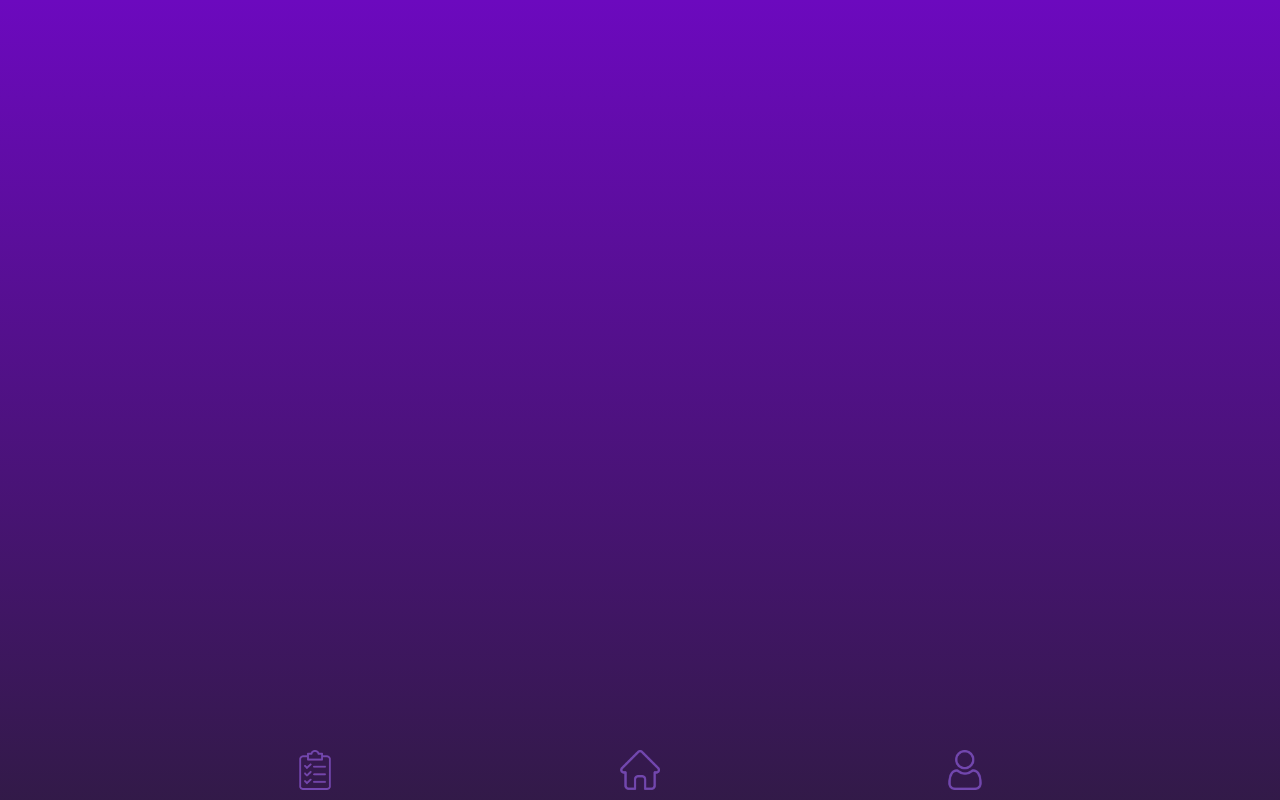
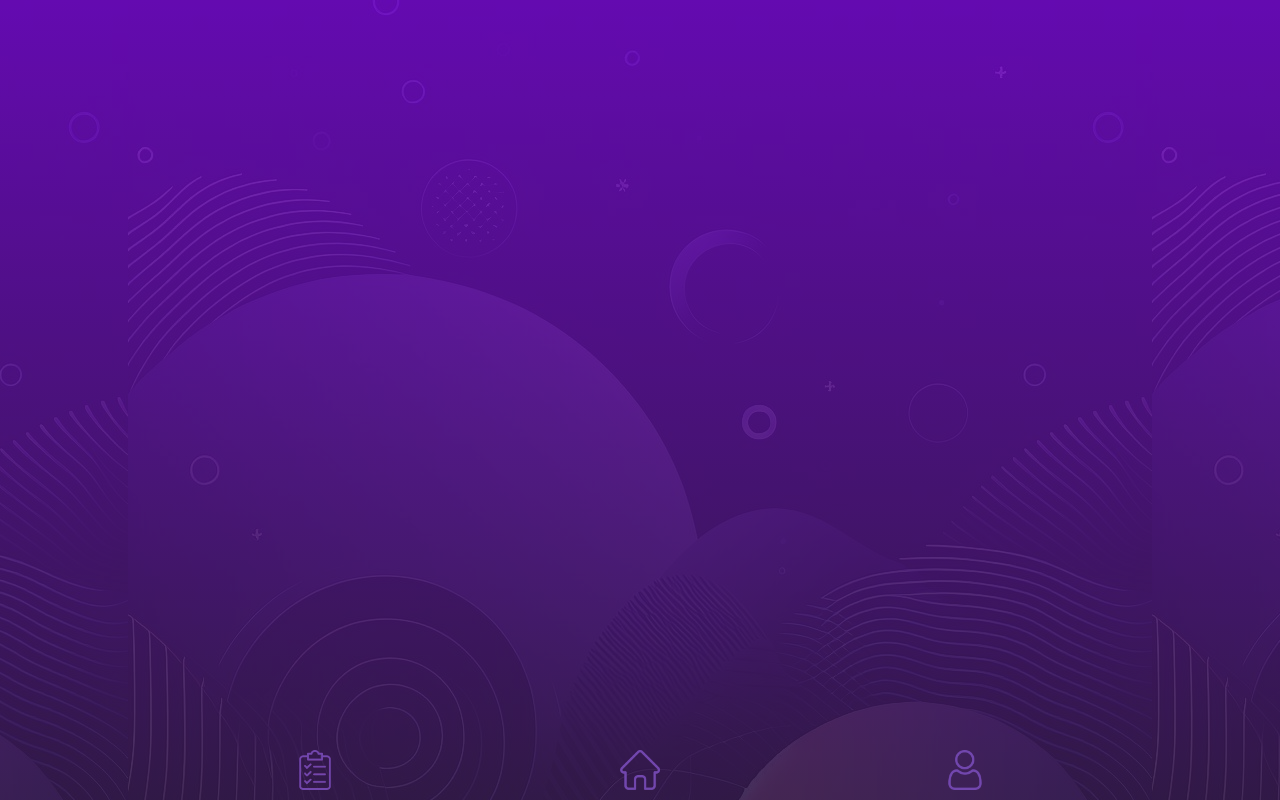
Before and after one commit to ThomasGorisseGit/TodoList, an Angular app in the folder frontend/todolist-app/: page / in a window 1280 px wide. Built offline with nearby package versions, Linux system fonts and the light colour scheme.

Commit message:
:100:  [frontend] Implémentation des styles globaux
Co-Authored-By: cramara <118884264+cramara@users.noreply.github.com>

```diff
--- a/frontend/todolist-app/src/index.html
+++ b/frontend/todolist-app/src/index.html
@@ -11,6 +11,7 @@
   <link href="https://fonts.googleapis.com/icon?family=Material+Icons" rel="stylesheet">
 </head>
 <body class="mat-typography">
+  <div class="wrapper"></div>
   <app-root></app-root>
 </body>
 </html>
--- a/frontend/todolist-app/src/styles.css
+++ b/frontend/todolist-app/src/styles.css
@@ -1,26 +1,99 @@
-@import url('https://fonts.googleapis.com/css2?family=Quicksand&display=swap');
-/* You can add global styles to this file, and also import other style files */
+@import url('https://fonts.googleapis.com/css2?family=Quicksand:wght@300;400;700&display=swap');/* You can add global styles to this file, and also import other style files */
 * {
   margin: 0;
   padding: 0;
   box-sizing: border-box;
+  z-index:10;
+
 }
 body{
+  color: #fff;
   margin: 0;
   padding: 0;
   border: 0;
   font-family: 'Quicksand', sans-serif;
-  background: linear-gradient(180deg, rgba(140, 0, 255, 0.682) 0%, rgba(66, 23, 102, 0.419) 100%), #271C33;
+  background: var(--background-color);
   height: 100vh;
+
   width: 100vw;
+}
+:root{
+  /* Colors : */
+  --background-color:linear-gradient(180deg, rgba(140, 0, 255, 0.682) 0%, rgba(66, 23, 102, 0.419) 100%), #271C33;
+  --highlight : #8D55DB;
+  --border : solid 2px var(--highlight);
 
 }
 app-root{
   height: 100%;
   width: 100%;
+  z-index:10;
 
   margin: 0;
   padding: 0;
   border: 0;
   display: block;
+  opacity: 1;
 }
+.wrapper{
+  background-position: 50%;
+  background-image: url('./assets/bgAssets/assets.jpg') ;
+  position: absolute;
+  top :0;
+  width: 100%;
+  height: 100%;
+  opacity: 0.1;
+  user-select: none;
+  pointer-events: none;
+  z-index:0;
+
+}
+
+input:-webkit-autofill,
+input:-webkit-autofill:hover,
+input:-webkit-autofill:focus,
+input:-webkit-autofill:active,
+input:-webkit-autofill::first-line{
+    -webkit-background-clip: text;
+    transition: background-color 5000s ease-in-out 0s;
+    box-shadow: none;
+}
+
+
+
+/*  Default styling  */
+.default_input{
+  width: 50%;
+  height: 70%;
+  background-color: transparent;
+  outline: none;
+  border: solid 2px var(--highlight);
+  border-radius: 10px;
+  padding: 5px;
+  font-size: 1.5em;
+
+}
+.default_label{
+  font-size: 2em;
+  height: 30%;
+  font-weight: lighter;
+  color: #fff;
+
+}
+.default_form-field{
+ display: flex;
+ flex-direction: column;
+ width: 100%;
+ height: 10vh;
+ align-items: center;
+}
+.default_button{
+  background-color: transparent;
+  border: var(--border);
+  border-radius: 10px;
+  padding: 10px;
+  color: #fff;
+  width: 50%;
+  height: 70px;
+  font-size: 1.5em;
+}
```
